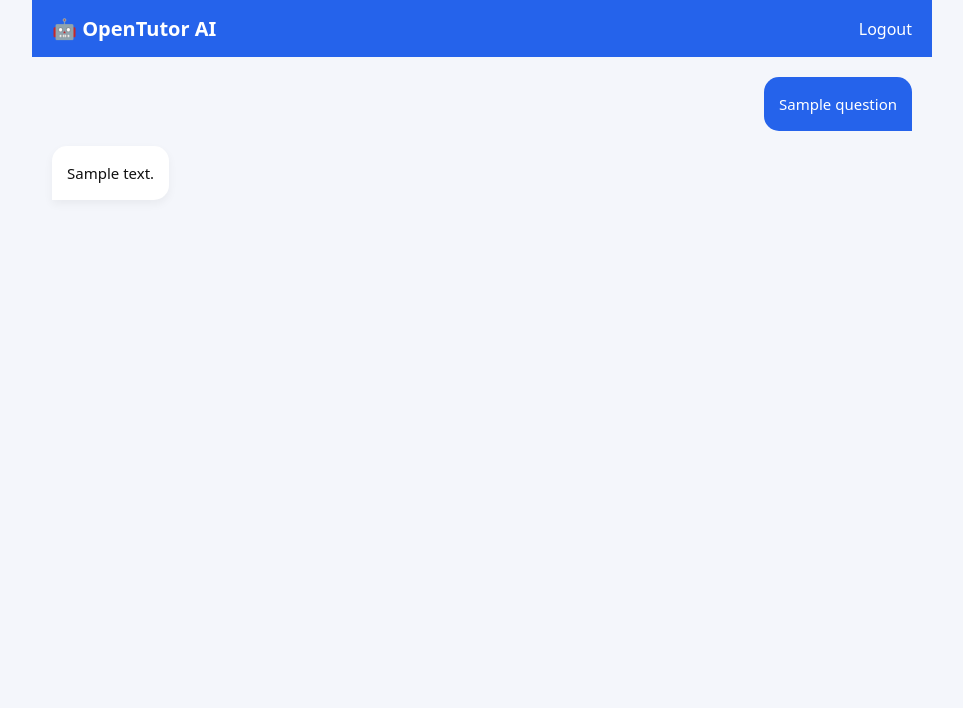
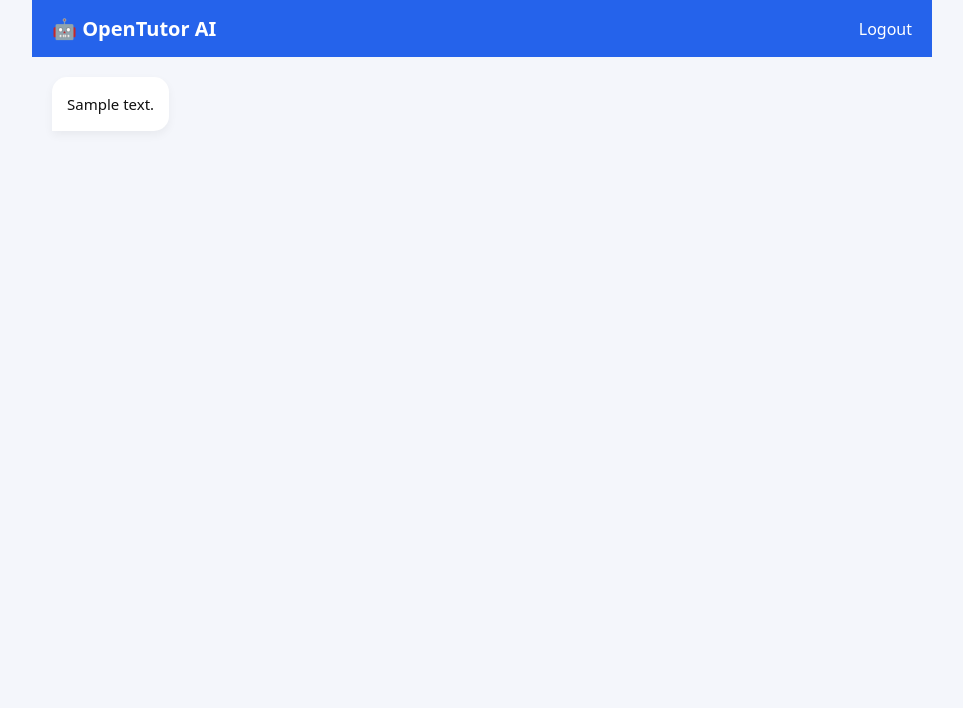
Before and after one commit to biharnewupdateofficial/hindi-ai-tool, a Flask app: template templates/index.html in a window 1280 px wide. Shown: the top 708 px of the page, without its empty margins (158-1121 px from the left). Run offline with Flask 3, Linux system fonts and the light colour scheme; the template is opened without the code that fills it: most values are stand-ins (such as "Sample title", 1, 10 or a date in 2020).

Commit message:
phase 3: memory, typing indicator, chat experience

```diff
--- a/app.py
+++ b/app.py
@@ -1,73 +1,55 @@
-from flask import Flask, render_template, request, redirect, session, url_for
+from flask import Flask, render_template, request, redirect, session
 import os
 from openai import OpenAI
 
 app = Flask(__name__)
-app.secret_key = "super-secret-key-change-this"
+app.secret_key = "super-secret-key"
 
-# OpenAI client
-client = OpenAI(api_key=os.environ.get("OPENAI_API_KEY"))
+client = OpenAI(api_key=os.getenv("OPENAI_API_KEY"))
 
-# ---------------- LOGIN ----------------
 @app.route("/login", methods=["GET", "POST"])
 def login():
     if request.method == "POST":
-        name = request.form.get("name")
-        if name:
-            session["user"] = name
-            return redirect(url_for("index"))
+        session["user"] = request.form.get("name")
+        session["chat"] = []
+        return redirect("/")
     return render_template("login.html")
-
 
 @app.route("/logout")
 def logout():
     session.clear()
-    return redirect(url_for("login"))
+    return redirect("/login")
 
-
-# ---------------- MAIN PAGE ----------------
 @app.route("/", methods=["GET", "POST"])
 def index():
     if "user" not in session:
-        return redirect(url_for("login"))
+        return redirect("/login")
 
-    answer = None
+    chat = session.get("chat", [])
 
     if request.method == "POST":
         question = request.form.get("question")
 
-        if question:
-            try:
-                prompt = f"""
-Tum ek exam-focused teacher ho.
-Answer sirf simple Hindi text me do.
-Koi markdown (###, ** ) use mat karo.
-Koi LaTeX ya formula symbols (\\, $, etc) mat likho.
-Formulas ko simple text me likho (jaise: ax2 + bx + c = 0).
+        chat.append({"role": "user", "content": question})
 
-Answer points me do, example ke saath.
-Tone friendly aur board-exam oriented ho.
+        response = client.chat.completions.create(
+            model="gpt-4o-mini",
+            messages=[
+                {"role": "system", "content": "You are a helpful AI tutor. Answer in simple Hindi, exam focused."},
+                *chat
+            ]
+        )
 
-Question:
-{question}
-"""
+        answer = response.choices[0].message.content
+        chat.append({"role": "assistant", "content": answer})
 
-                response = client.chat.completions.create(
-                    model="gpt-4o-mini",
-                    messages=[
-                        {"role": "system", "content": "You are a helpful Hindi teacher."},
-                        {"role": "user", "content": prompt}
-                    ]
-                )
+        session["chat"] = chat
 
-                answer = response.choices[0].message.content
+    return render_template(
+        "index.html",
+        chat=chat,
+        loading=False
+    )
 
-            except Exception as e:
-                answer = f"Error aaya hai: {str(e)}"
-
-    return render_template("index.html", answer=answer)
-
-
-# ---------------- RUN ----------------
 if __name__ == "__main__":
     app.run(host="0.0.0.0", port=10000)
--- a/templates/index.html
+++ b/templates/index.html
@@ -14,21 +14,23 @@
         <a href="/logout" class="logout">Logout</a>
     </header>
 
-    <div class="chat-box">
+    <div class="chat-box" id="chatBox">
 
-        {% if question %}
-        <div class="message user">
-            <div class="bubble">
-                {{ question }}
+        {% for msg in chat %}
+            {% if msg.role == "user" %}
+            <div class="message user">
+                <div class="bubble">{{ msg.content }}</div>
             </div>
-        </div>
-        {% endif %}
+            {% else %}
+            <div class="message ai">
+                <div class="bubble">{{ msg.content | safe }}</div>
+            </div>
+            {% endif %}
+        {% endfor %}
 
-        {% if answer %}
+        {% if loading %}
         <div class="message ai">
-            <div class="bubble">
-                {{ answer | safe }}
-            </div>
+            <div class="bubble typing">AI soch raha hai...</div>
         </div>
         {% endif %}
 
@@ -41,5 +43,10 @@
 
 </div>
 
+<script>
+    const chatBox = document.getElementById("chatBox");
+    chatBox.scrollTop = chatBox.scrollHeight;
+</script>
+
 </body>
 </html>
```
